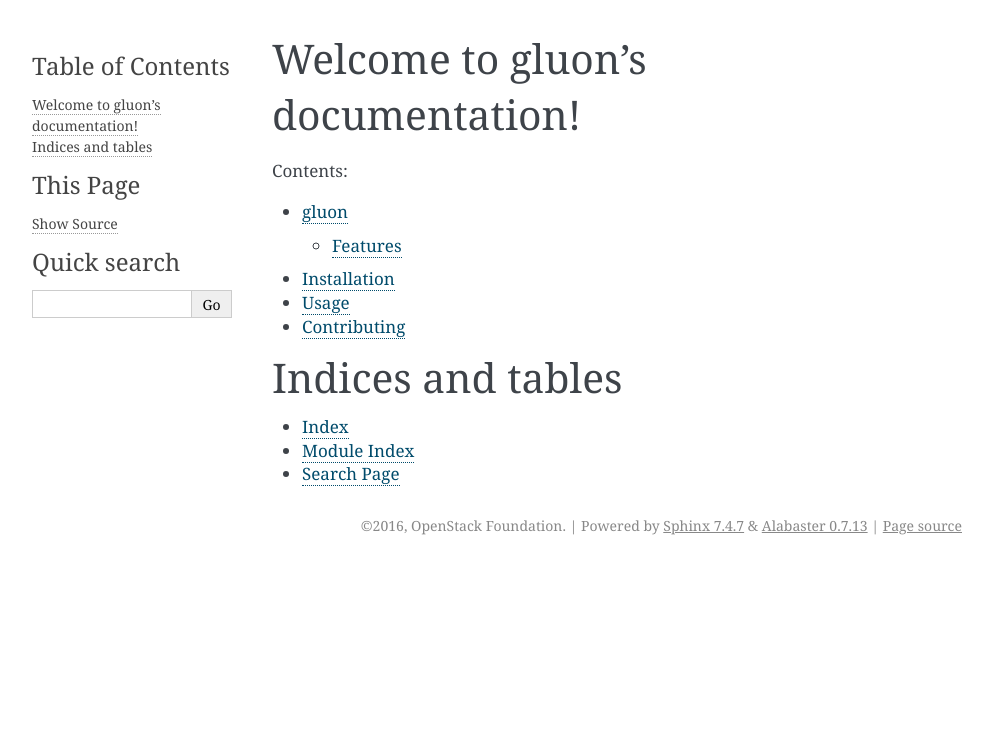
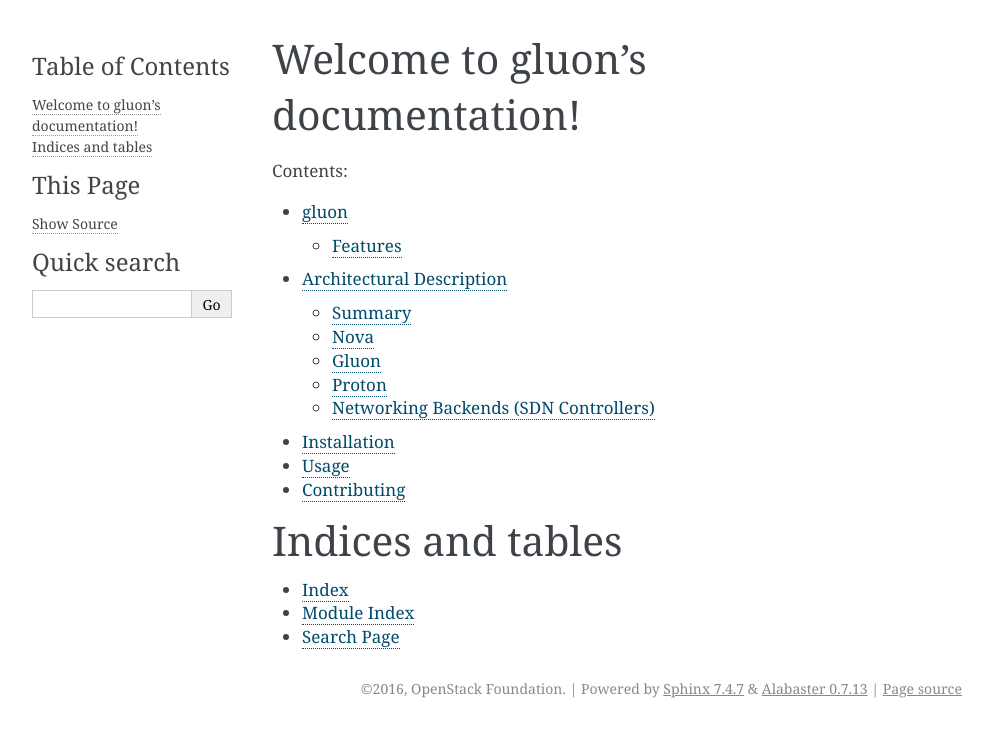
Before and after one commit to openstack-archive/gluon, a Sphinx documentation site: the page built from doc/source/index.rst, in a window 1280 px wide. Shown: the top 737 px of the page, without its empty margins (148-1141 px from the left). Built offline with Sphinx 7.4.7, drawn with Linux system fonts in a browser that asks for light colours; part of the change alters nothing that is shown.

```diff
--- /dev/null
+++ b/doc/source/architecturaldescription.rst
@@ -0,0 +1,100 @@
+=========================
+Architectural Description
+=========================
+
+
+Summary
+-------
+
+Gluon brings a Networking Service Framework that enables Telecom Service
+Providers to provide its customers with networking services on-demand. Gluon
+uses a model-driven approach to generate Networking Service APIs (including
+objects, database schema, and RESTful API endpoints) from a YAML file which
+models the Networking Service. When a Telecom Service Provider needs to launch
+a new Networking Service, it only needs to model the new service in a YAML
+file. The Gluon framework generates the APIs accordingly. Thus Gluon helps
+Telecom Service Providers accelerate the time-to-market and achieve business
+agility through its extensibility and scalability in generating APIs for new
+use-cases and services.
+
+
+Nova
+----
+
+Gluon currently integrates in Nova by means of a Nova network service plugin
+mechanism. This replaces the traditional Neutron or Nova-Networking plugins.
+The Gluon plugin uses (imports) the Gluon Client (gluonlib Module). The Gluon
+Client enables Nova to perform bind and unbind operations between ports and
+VMs.  To this end, the Gluon Client uses the Gluon REST API model for
+communications between Nova and Gluon.
+
+In the Mitaka release this “plugin mechanism” has been removed allowing Nova
+only to communicate to Neutron. This issue will have to be addressed with the
+Nova team.
+
+
+Gluon
+-----
+
+Gluon is the port arbiter that maintains a list of ports and bindings of
+different networking backends. Inside Gluon there is a backend driver used to
+speak to Protons.  Currently this driver for L3VPN is called net_l3vpn. This
+driver in turn updates the “base-port” object which is stored in the proton
+object database upon the bind and unbind operations.  There is room for
+improvement with the net_l3vpn driver.  A more generic driver should be
+created.  This type of port modeling is currently being driven through the
+NetReady project in OPNFV.
+
+
+Proton
+------
+
+A Proton is a model driven specification for Networking APIs.  A proton is
+created using a YAML descriptor file fed into the particle generator. As a
+result from the particle generator, the Proton containing the objects,
+database schema, and REST APIs are created.  A Proton uses the Gluon REST API
+to register itself to Gluon.  As a result, the Proton specific drivers would
+be loaded into Gluon.  In the L3VPN case this is the net_l3vpn driver.
+Currently the net_l3vpn driver is created manually.  Automation of this could
+be future work.
+
+A port is created using the northbound REST API of the Proton.  The Proton will
+store the port in its database, update etcd and use the Gluon REST API to
+register the port in Gluon.  The Shim Layer which is discussed below will pick
+up the information from etcd.  This port (base-port information) is stored in
+the Proton database itself.  By storing the base-port information inside the
+Proton the user is free to “describe” a port however they want.  The
+base-ports can be viewed using the :command:`baseport-list` command.  As
+previously mentioned, when a bind action happens Gluon uses the net_l3vpn
+driver to bind a baseport to a VM. Currently the base-port model was built
+modeling what Neutron requires to ensure compatibility.  For different
+use-case’s it would be possible to reduce a portion of the base-port model for
+layer 3 use-cases.
+
+When a VPN is created through a Proton, the Proton creates the VPN object and
+stores this in its database.  This can viewed using the :command:`vpn-list`
+command. Furthermore, the API of the L3VPN allows for creating service
+bindings between a baseport and a VPN service. These service binding can be
+viewed using the :command:`vpnport-list` command.
+
+All objects (VPNs, Base-ports, and Bindings) are stored into the Proton
+database.  This information is then copied into etcd. The shim layers (see
+below) monitor the etcd data store and take appropriate actions in the
+networking backend upon an update. Currently, the Proton database is not
+redundant, but it can be stored in the same database backend as the other
+OpenStack services, thereby inheriting the same level of redundancy as those
+services.
+
+
+Networking Backends (SDN Controllers)
+-------------------------------------
+
+A Proton is built to enable the API for each networking backend. A networking
+backend can be considered OpenDaylight, Neutron or others.  For a networking
+backend to be able to use the Proton a shim layer has to be created.  The shim
+layer monitors changes in the data model stored in etcd and performs
+appropriate actions in the respective SDN controller backend, for instance
+creating a VPN service or binding a port. In the an example of using
+OpenDaylight, if a bind occurs the Shim Layer is responsible for seeing the
+request in the data model and updating the Flow Entries on the OVS of that
+particular compute where the Virtual Machine resides.
--- a/doc/source/index.rst
+++ b/doc/source/index.rst
@@ -12,6 +12,7 @@ Contents:
    :maxdepth: 2
 
    readme
+   architecturaldescription
    installation
    usage
    contributing
```
